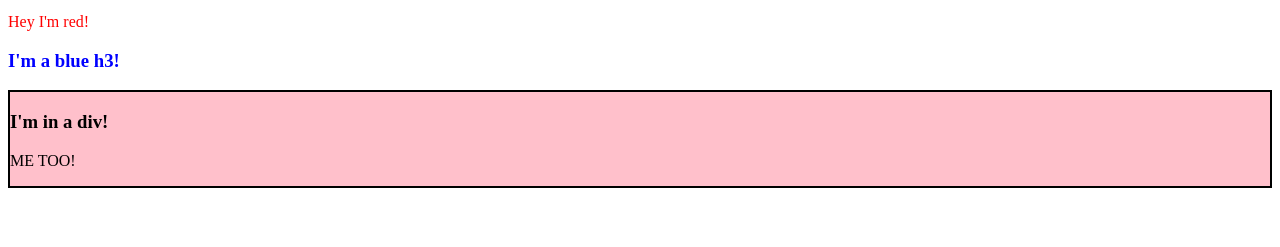
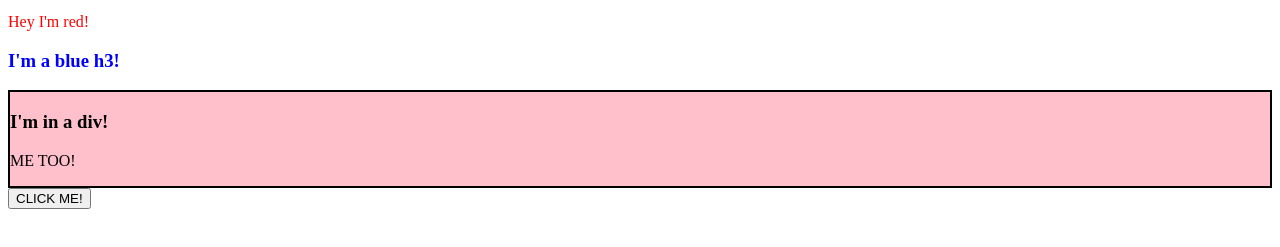
Before and after one commit to PlatFll/Rock-Paper-Scissors-TOP, a plain HTML site: page index.html in a window 1280 px wide. Shown: the part 101-348 px from the top of the page. Drawn offline with Linux system fonts and the light colour scheme.

Commit message:
Testing event listeners

```diff
--- a/index.html
+++ b/index.html
@@ -12,5 +12,7 @@
         THE TITLE OF YOUR WEBPAGE
       </h1>
       <div id="container"></div>
+
+      <button id="btn">CLICK ME!</button>
 </body>
 </html>
--- a/scripts/test.js
+++ b/scripts/test.js
@@ -35,3 +35,7 @@ divP.textContent = "ME TOO!";
 newDiv.appendChild(divP);
 
 container.appendChild(newDiv);
+
+btn.addEventListener('click', function (e) {
+    console.log(e.target);
+  });
```
